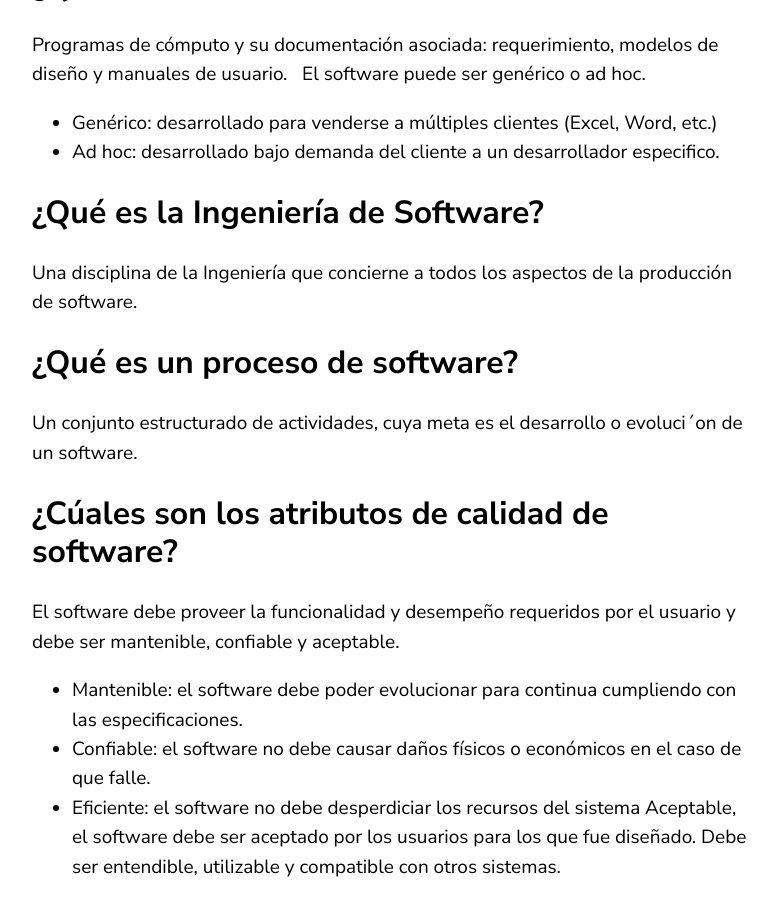
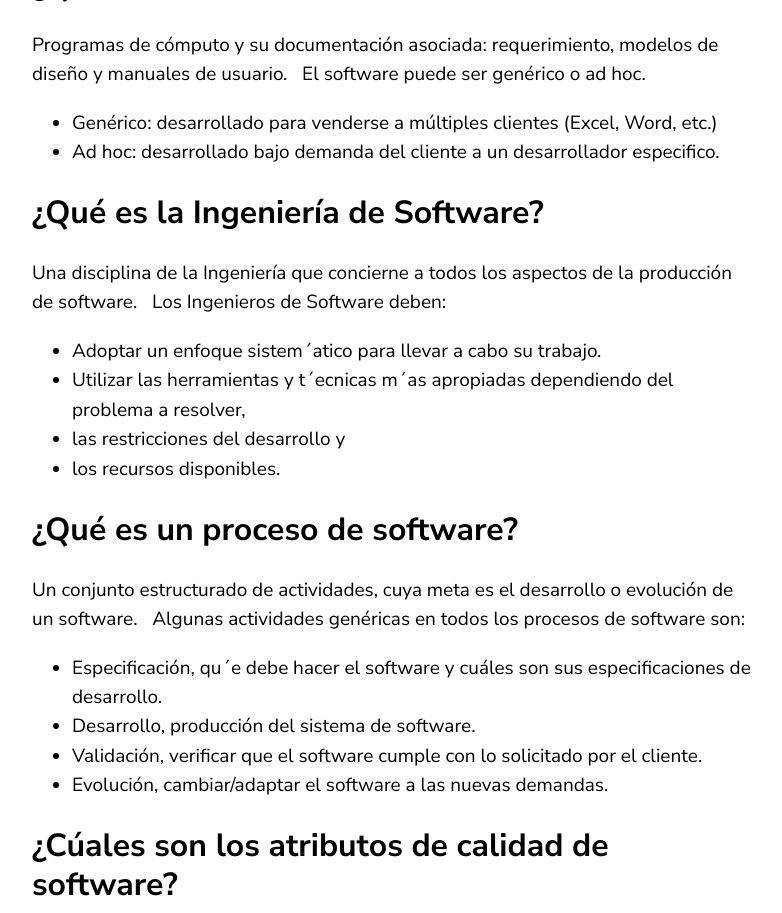
Before and after one commit to PrimaryOmega/ProyectoIntro, a Jekyll site: the page built from _posts/2020-08-16-Index.markdown, in a window 1280 px wide and 1400 px high, scrolled down 1630 px. Shown: the top 913 px of the window, without its empty margins (68-850 px from the left). Built offline with Jekyll 4.4.1, drawn with Linux system fonts in a browser that asks for light colours; some of the changed text lies outside the part shown.

Commit message:
Update 2020-08-16-Index.markdown

```diff
--- a/_posts/2020-08-16-Index.markdown
+++ b/_posts/2020-08-16-Index.markdown
@@ -13,7 +13,7 @@ categories: Unidad
 # Unidad 1
 
 
-<img src="http://micarrerauniversitaria.com/wp-content/uploads/2018/02/upqrro-software.jpg" alt="Software" width="100%"/>
+<img src="http://micarrerauniversitaria.com/wp-content/uploads/2018/02/upqrro-software.jpg" alt="Software" width="150%"/>
 
 
 
@@ -26,15 +26,34 @@ El software puede ser genérico o ad hoc. &nbsp;
 
 ## ¿Qué es la Ingeniería de Software? &nbsp;
 Una disciplina de la Ingeniería que concierne a todos los aspectos de la producción de software. &nbsp;
+Los Ingenieros de Software deben:
+  * Adoptar un enfoque sistem´atico para llevar a cabo su trabajo. &nbsp;
+  * Utilizar las herramientas y t´ecnicas m´as apropiadas dependiendo del problema a resolver, &nbsp;
+  * las restricciones del desarrollo y &nbsp;
+  * los recursos disponibles. &nbsp;
 
 ## ¿Qué es un proceso de software? &nbsp;
-Un conjunto estructurado de actividades, cuya meta es el desarrollo o evoluci´on de un software. &nbsp;
+Un conjunto estructurado de actividades, cuya meta es el desarrollo o evolución de un software. &nbsp;
+Algunas actividades genéricas en todos los procesos de software son:
+  * Especificación, qu´e debe hacer el software y cuáles son sus especificaciones de desarrollo. &nbsp;
+  * Desarrollo, producción del sistema de software. &nbsp;
+  * Validación, verificar que el software cumple con lo solicitado por el cliente. &nbsp;
+  * Evolución, cambiar/adaptar el software a las nuevas demandas. &nbsp;
 
 ## ¿Cúales son los atributos de calidad de software? &nbsp;
 El software debe proveer la funcionalidad y desempeño requeridos por el usuario y debe ser mantenible, confiable y aceptable. &nbsp;
-  * Mantenible: el software debe poder evolucionar para continua cumpliendo con las especificaciones. &nbsp;
-  * Confiable: el software no debe causar daños físicos o económicos en el caso de que falle. &nbsp;
-  * Eficiente: el software no debe desperdiciar los recursos del sistema Aceptable, el software debe ser aceptado por los usuarios para los que fue diseñado. Debe ser entendible, utilizable y compatible con otros sistemas. &nbsp;
+  * Mantenible: El software debe poder evolucionar para continua cumpliendo con las especificaciones. &nbsp;
+  * Confiable: El software no debe causar daños físicos o económicos en el caso de que falle. &nbsp;
+  * Eficiente: El software no debe desperdiciar los recursos del sistema.
+  * Aceptable: El software debe ser aceptado por los usuarios para los que fue diseñado. Debe ser entendible, utilizable y compatible con otros sistemas. &nbsp;
+
+## Retos de la Ingeniería de Software.
+### Heterogeneidad:
+Desarrollar técnicas para construir software que pueda hacer frente a plataformas y ambientes de ejecución heterogéneos (diferentes tipos de Hw y Sw). &nbsp;
+### Tiempos de entrega:
+Desarrollar técnicas que permitan reducir los tiempos de entrega del software sin comprometer la calidad. &nbsp;
+### Confianza:
+Desarrollar técnicas que permitan que los usuarios confíen plenamente en el software. &nbsp;
 
 ## Las crisis del software. &nbsp;
   * Desarrollar software puede ser un gran desafío intelectual: &nbsp;
@@ -53,7 +72,7 @@ Los estándares de desarrollo explícitamente documentados y las característica
 ## Proceso de software. &nbsp;
 Un conjunto estructurado de actividades, cuya meta es el desarrollo o evolución de un software eficaz y eficiente que reúna los requisitos del cliente.
 
-## Modelo de procesos de desarrollo de software &nbsp;
+## Modelo de procesos de desarrollo de software. &nbsp;
 Representación formal y simplificada de un proceso de software, presentada desde una perspectiva específica. Dicho de otra forma, los procesos son instancias de un modelo de proceso. &nbsp;
 
 Ejemplos de perspectivas del proceso de software:
@@ -71,11 +90,36 @@ Ejemplos de perspectivas del proceso de software:
 * Métodos Formales, transformar una especificación formal a lo largo devarias representaciones hasta llegar a un programa ejecutable. &nbsp;
 
 ## MODELOS DE DESARROLLO DE SOFTWARE. &nbsp;
+Los modelos de desarrollo de software son una representación abstracta de una manera en particular. Realmente no representa cómo se debe desarrollar el software, sino de un enfoque común. &nbsp;
+Existen tres paradigmas de los modelos de desarrollo de software: &nbsp;
+
+# 1. Paradigma Tradicional:
+Es uno de los paradigmas más antiguo, se inventó durante la creación del método estructurado. &nbsp;
+
+<img src="https://upload.wikimedia.org/wikipedia/commons/2/21/Cuadro_de_ventajas_y_desventajas_del_uso_del_Paradigma_tradicional.JPG" alt="Modelos" width="75%"/>
+
+# 2. Paradigma Orientado a Objetos:
+Estos modelos se basan en la Programación orientada a objetos; por lo tanto, se refiere al concepto de clase, el análisis de requisitos y el diseño. El modelo o paradigma orientado a objetos posee dos características principales, las cuales son: &nbsp;
+
+<img src="http://slideplayer.es/1469099/3/images/2/Ventajas+del+paradigma+Orientado+a+Objetos.jpg" alt="Modelos" width="75%"/>
+
+# 3. Paradigma de Desarrollo Ágil:
+Es un paradigma de las Metodologías De Desarrollo basado en procesos ágiles. Estos intentan evitar los tediosos caminos de las metodologías tradicionales enfocándose en las personas y los resultados. &nbsp;
+
+<img src="https://3.bp.blogspot.com/-a6DqPKiykrE/WjFrl0zsqdI/AAAAAAAAA_0/1uS_b49APJ0OyJKiZEVNLyUj2lBVk-EHQCLcBGAs/s1600/metodologias-agiles.jpg" alt="Modelos" width="75%"/>
+
 ### Modelo en Cascada.
+Modelo en Cascada, también llamado Lineal secuencial, es el enfoque metodológico que ordena rigurosamente las etapas del proceso para el desarrollo de software.
 
 <img src="https://www.ionos.mx/digitalguide/fileadmin/DigitalGuide/Screenshots_2019/wasserfallmodell-ES-1.jpg" alt="Modelos" width="75%"/>
 
+### Modelo de Espiral.
+La característica clave de un modelo en espiral es la gestión del riesgo en momentos en el ciclo de desarrollo. &nbsp;
+
+<img src="https://sites.google.com/site/metdlgsddesarrollodesoftware/_/rsrc/1468751570088/modelo-contractual/mspiral.png" alt="Modelos" width="75%"/>
+
 ### Modelo Iterativo.
+Es un modelo derivado del ciclo de vida en cascada. Este modelo busca reducir el riesgo que surge entre las necesidades del usuario y el producto final por malos entendidos durante la etapa de recogida de requisitos. &nbsp;
 
 <img src="http://4.bp.blogspot.com/-JPTk7lFWqJM/UE9ej0ONpvI/AAAAAAAAADk/OaATIcjpm-Y/s640/ModeloIterativol_grafica.jpg" alt="Modelos" width="75%"/>
 
@@ -83,23 +127,20 @@ Ejemplos de perspectivas del proceso de software:
 
 <img src="https://i.ytimg.com/vi/gpd0dpCTmFw/hqdefault.jpg" alt="Modelos" width="75%"/>
 
-### Modelo en espiral.
-
-<img src="https://sites.google.com/site/metdlgsddesarrollodesoftware/_/rsrc/1468751570088/modelo-contractual/mspiral.png" alt="Modelos" width="75%"/>
-
 # Ingeniería de Software
 ## Código de Ética y Práctica Profesional 5.2 &nbsp;
 
 Los ingenieros de software deberán comprometerse a convertir el análisis, especificación, diseño, implementación, pruebas y mantenimiento de software en una profesión respetada y benéfica. De acuerdo a su compromiso con la salud, seguridad y bienestar social, los ingenieros de software deberán sujetarse a los ocho. &nbsp;
 principios siguientes: &nbsp;
-1. Sociedad. Los ingenieros de software actuarán en forma congruente con el interés social. &nbsp;
-2. Cliente. y empresario. Los ingenieros de software actuarán de manera que se concilien los mejores intereses de sus clientes y empresarios, congruentemente con el interés social. &nbsp;
-3. Producto. Los ingenieros de software asegurarán que sus productos y modificaciones correspondientes cumplen los estándares profesionales más altos posibles. &nbsp;
-4. Juicio. Los ingenieros de software mantendrán integridad e independencia en su juicio profesional. &nbsp;
-5. Administración. Los ingenieros de software gerentes y líderes promoverán y se suscribirán a un enfoque ético en la administración del desarrollo y mantenimiento de software. &nbsp;
-6. Profesión. Los ingenieros de software incrementarán la integridad y reputación de la profesión congruentemente con el interés social. &nbsp;
-7. Colegas. Los ingenieros de software apoyarán y serán justos con sus colegas. &nbsp;
-8. Personal. Los ingenieros de software participarán toda su vida en el aprendizaje relacionado con la práctica de su profesión y promoverán un enfoque ético en la práctica de la profesión. &nbsp;
+1. Sociedad: Los ingenieros de software actuarán en forma congruente con el interés social. &nbsp;
+2. Cliente: y empresario. Los ingenieros de software actuarán de manera que se concilien los mejores intereses de sus clientes y empresarios, congruentemente con el interés social. &nbsp;
+3. Producto: Los ingenieros de software asegurarán que sus productos y modificaciones correspondientes cumplen los estándares profesionales más altos posibles. &nbsp;
+4. Juicio: Los ingenieros de software mantendrán integridad e independencia en su juicio profesional. &nbsp;
+5. Administración: Los ingenieros de software gerentes y líderes promoverán y se suscribirán a un enfoque ético en la administración del desarrollo y mantenimiento de software. &nbsp;
+6. Profesión: Los ingenieros de software incrementarán la integridad y reputación de la profesión congruentemente con el interés social. &nbsp;
+7. Colegas: Los ingenieros de software apoyarán y serán justos con sus colegas. &nbsp;
+8. Personal: Los ingenieros de software participarán toda su vida en el aprendizaje relacionado con la práctica de su profesión y promoverán un enfoque ético en la práctica de la profesión. &nbsp;
+
 
 
 ## Unidad 2
```
Also changed, not shown: other parts of _posts/2020-08-16-Index.markdown (+1 -1 lines).
